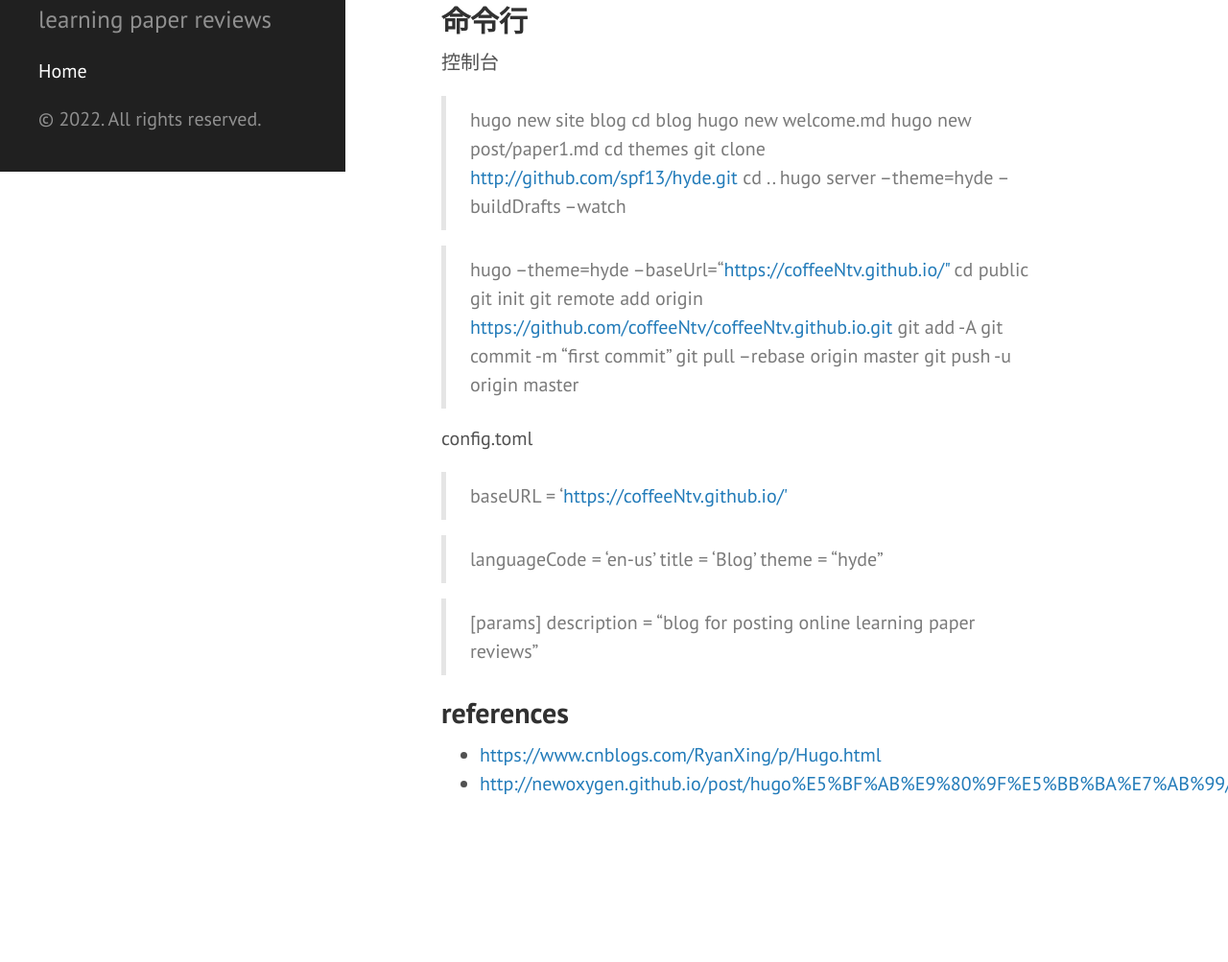
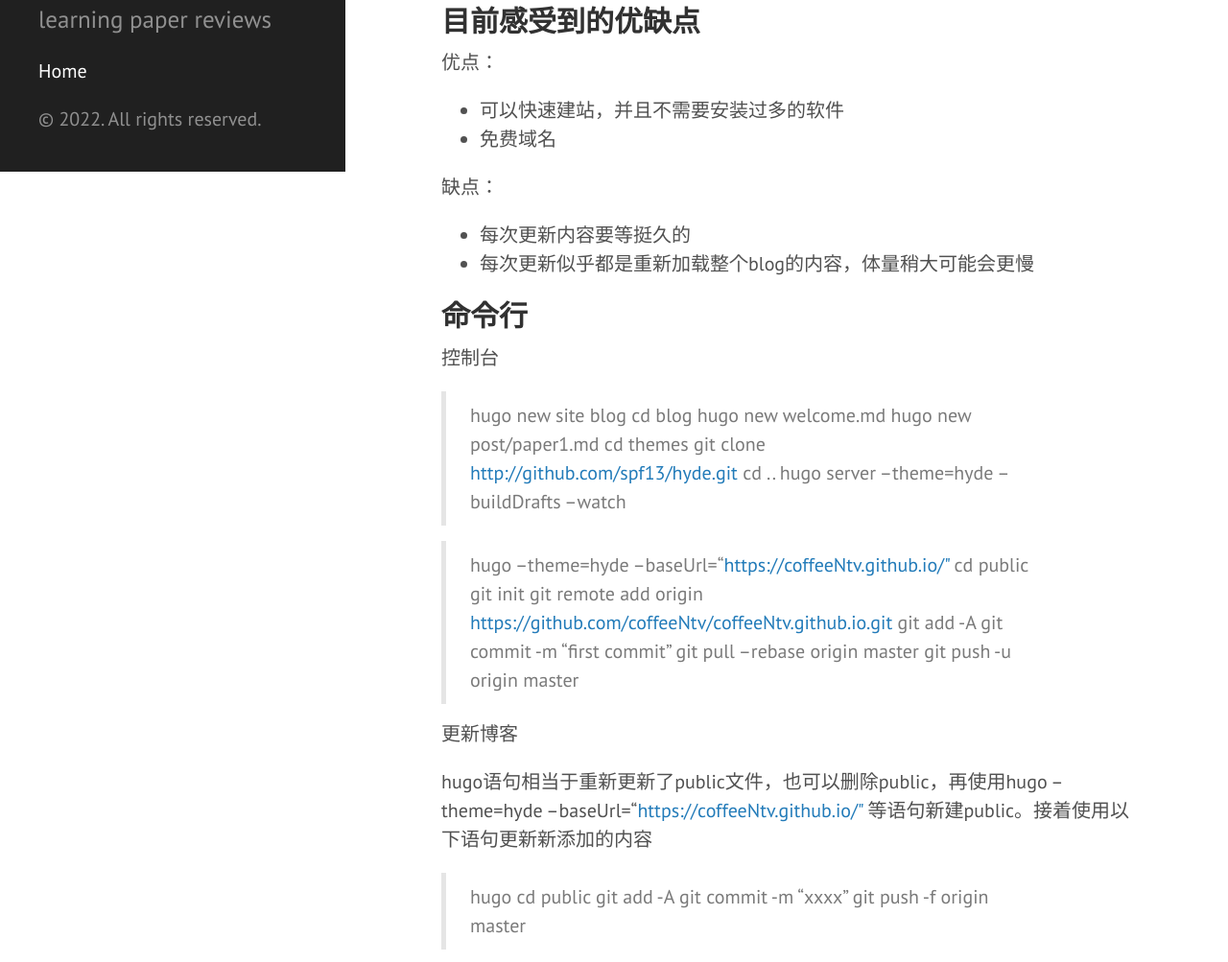
Before and after one commit to coffeeNtv/coffeeNtv.github.io, a plain HTML site: page welcome/index.html in a window 1280 px wide. Shown: the part 621-1624 px from the top of the page at 96% size. Drawn offline with Linux system fonts and the light colour scheme.

Commit message:
update-title of paper1

```diff
--- a/index.xml
+++ b/index.xml
@@ -25,9 +25,11 @@
   如果添加了README file，需要把default branch由main改成master，然后在github上把README file删了，否则访问https://coffeentv.github.io/时README file会覆盖原来的内容
   在hugo上新建md文件时，把draft一行去掉，此时不要用notepad++这个神坑软件编辑，否则会把你的md文件变成.md.bak文件。建议使用typora
   使用git push -u origin master如果报错，则先运行git pull &amp;ndash;rebase origin master，再push。参考https://blog.csdn.net/qq_44503987/article/details/107702455
-  命令行 控制台
+  目前感受到的优缺点 优点：
+ 可以快速建站，并且不需要安装过多的软件 免费域名  缺点：
+ 每次更新内容要等挺久的 每次更新似乎都是重新加载整个blog的内容，体量稍大可能会更慢  命令行 控制台
  hugo new site blog cd blog hugo new welcome.md hugo new post/paper1.md cd themes git clone http://github.com/spf13/hyde.git cd .. hugo server &amp;ndash;theme=hyde &amp;ndash;buildDrafts &amp;ndash;watch
-  hugo &amp;ndash;theme=hyde &amp;ndash;baseUrl=&amp;ldquo;https://coffeeNtv.github.io/&amp;quot; cd public git init git remote add origin https://github.com/coffeeNtv/coffeeNtv.github.io.git git add -A git commit -m &amp;ldquo;first commit&amp;rdquo; git pull &amp;ndash;rebase origin master git push -u origin master</description>
+  hugo &amp;ndash;theme=hyde &amp;ndash;baseUrl=&amp;ldquo;https://coffeeNtv.</description>
     </item>
 
   </channel>
--- a/welcome/index.html
+++ b/welcome/index.html
@@ -67,6 +67,17 @@
 <p>使用git push -u origin master如果报错，则先运行git pull &ndash;rebase origin master，再push。参考https://blog.csdn.net/qq_44503987/article/details/107702455</p>
 </li>
 </ul>
+<h2 id="目前感受到的优缺点">目前感受到的优缺点</h2>
+<p>优点：</p>
+<ul>
+<li>可以快速建站，并且不需要安装过多的软件</li>
+<li>免费域名</li>
+</ul>
+<p>缺点：</p>
+<ul>
+<li>每次更新内容要等挺久的</li>
+<li>每次更新似乎都是重新加载整个blog的内容，体量稍大可能会更慢</li>
+</ul>
 <h2 id="命令行">命令行</h2>
 <p>控制台</p>
 <blockquote>
@@ -88,6 +99,15 @@ git add -A
 git commit -m &ldquo;first commit&rdquo;
 git pull &ndash;rebase origin master
 git push -u origin master</p>
+</blockquote>
+<p>更新博客</p>
+<p>hugo语句相当于重新更新了public文件，也可以删除public，再使用hugo &ndash;theme=hyde &ndash;baseUrl=&ldquo;<a href="https://coffeeNtv.github.io/%22">https://coffeeNtv.github.io/&quot;</a> 等语句新建public。接着使用以下语句更新新添加的内容</p>
+<blockquote>
+<p>hugo
+cd public
+git add -A
+git commit -m &ldquo;xxxx&rdquo;
+git push -f origin master</p>
 </blockquote>
 <p>config.toml</p>
 <blockquote>
```
Also changed, not shown: index.html (+4 -2 lines).
